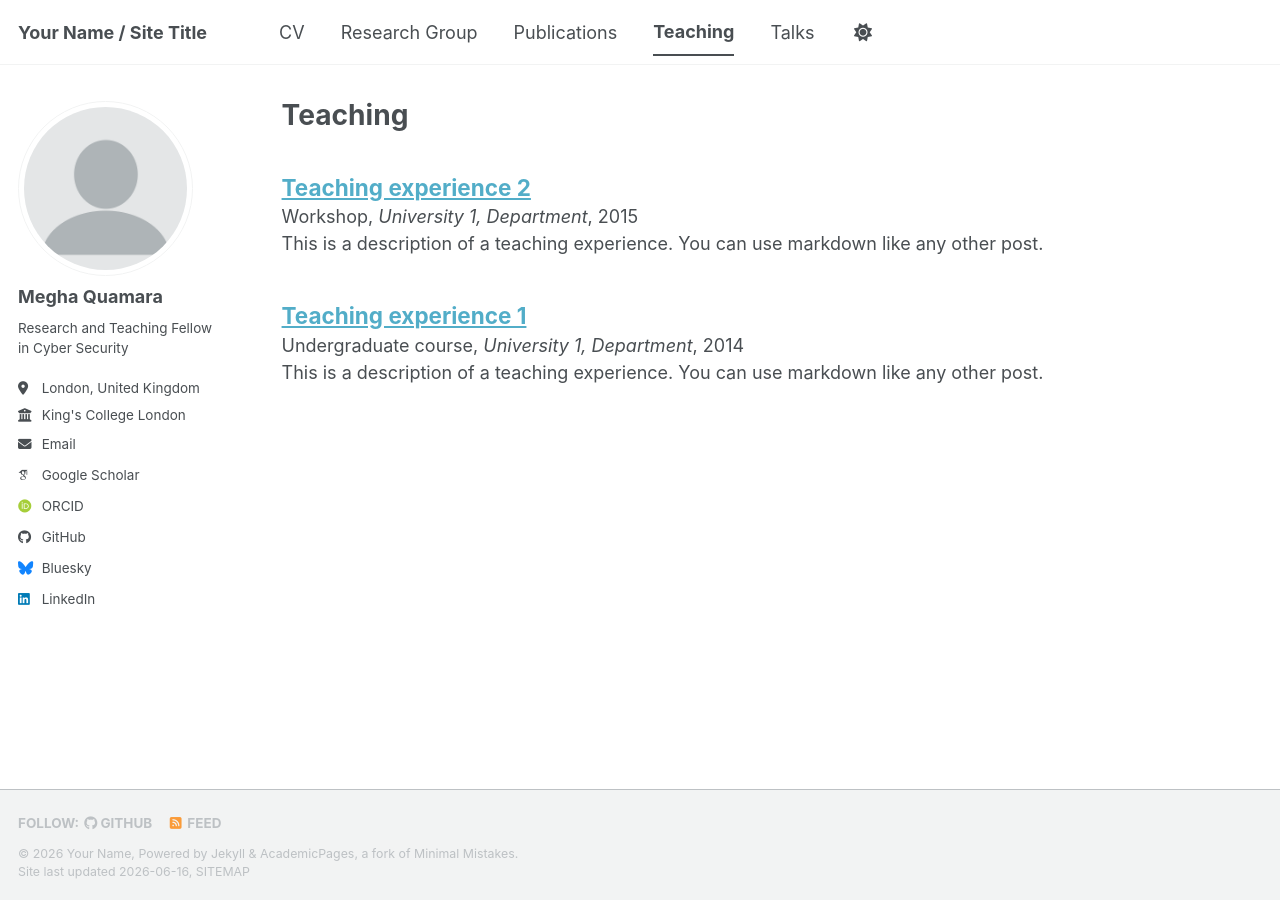
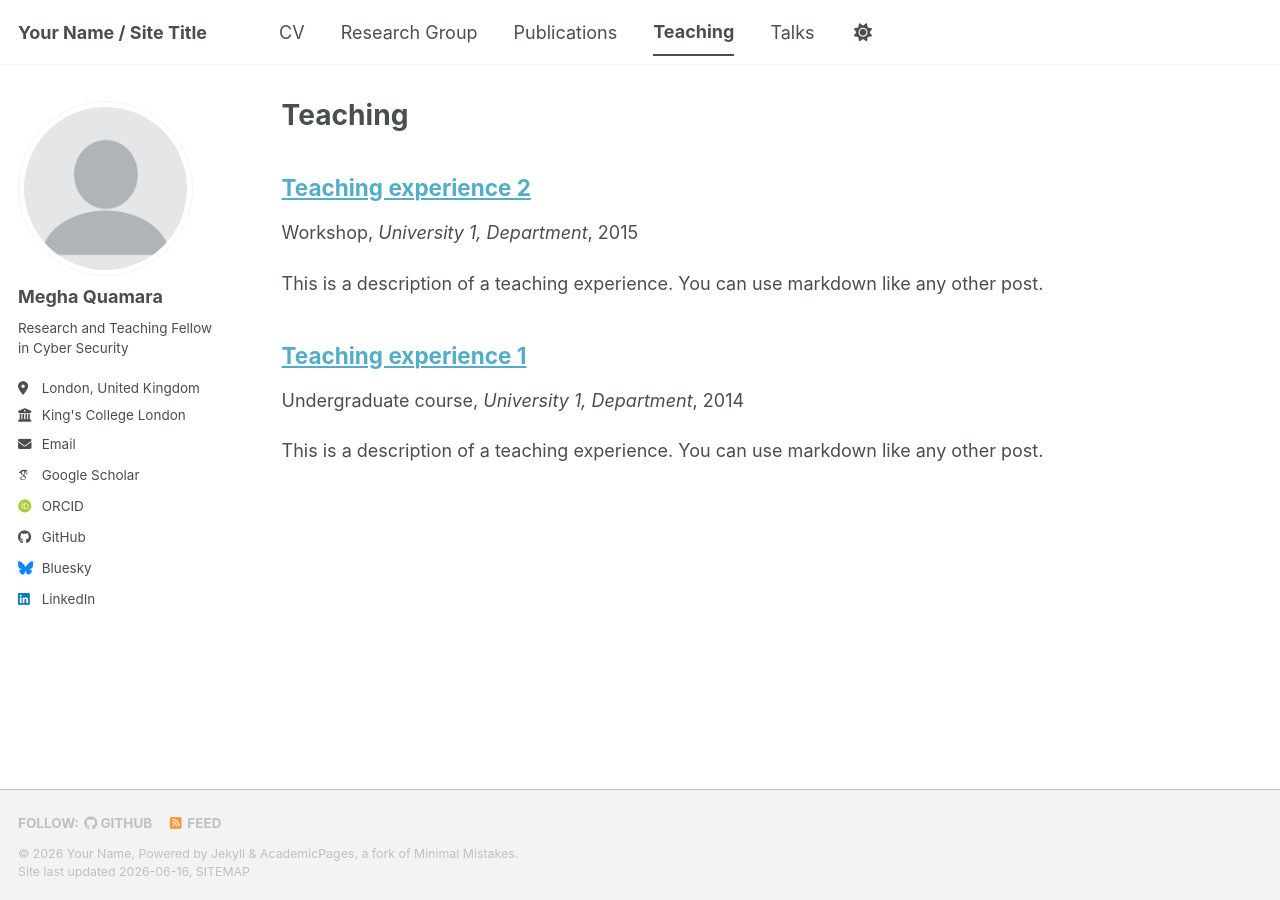
Before and after one commit to meghaquamara/personal-website, a Jekyll site: the page built from _pages/teaching.html, in a window 1280 px wide. Built offline with Jekyll 4.4.1, drawn with Linux system fonts in a browser that asks for light colours; some web fonts are replaced; a script bundle is joined from its source files by our own code; library files that are not in the unit come from our copies.

Commit message:
Update main.scss

```diff
--- a/assets/css/main.scss
+++ b/assets/css/main.scss
@@ -42,10 +42,12 @@
     "vendor/font-awesome/brands"
 ;
 
-.archive__item-title {
-    margin-bottom: 0.1em;
+.pub-authors {
+  margin-top: 0.05em;
+  margin-bottom: 0;
 }
 
-.archive__item p {
-    margin: 0;
+.pub-venue {
+  margin-top: 0;
+  margin-bottom: 0.3em;
 }
```
